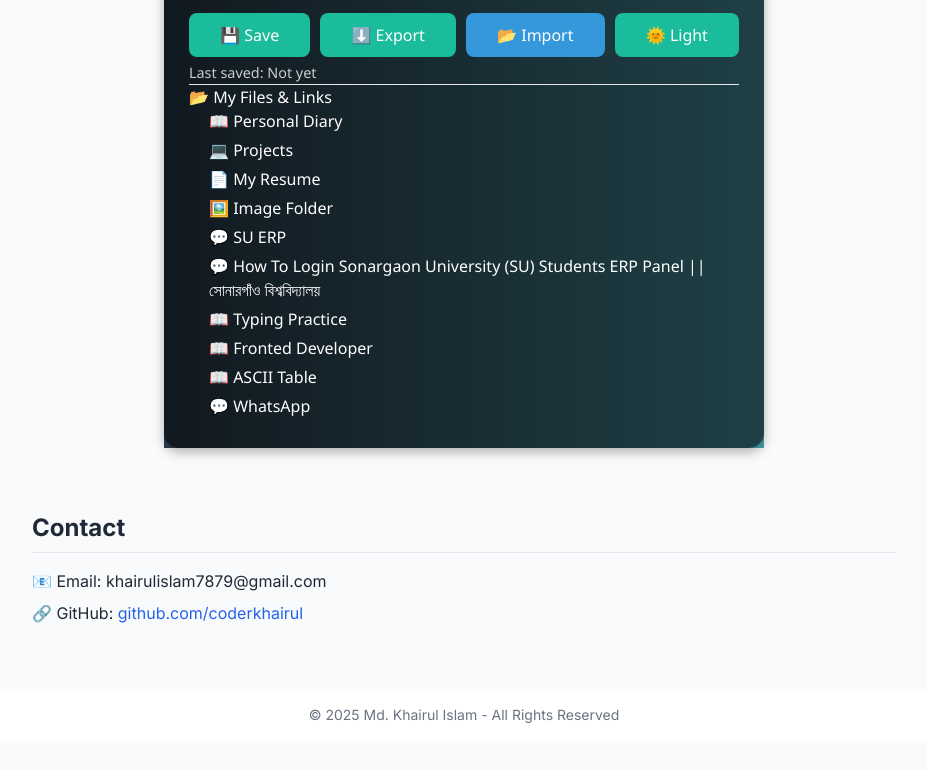
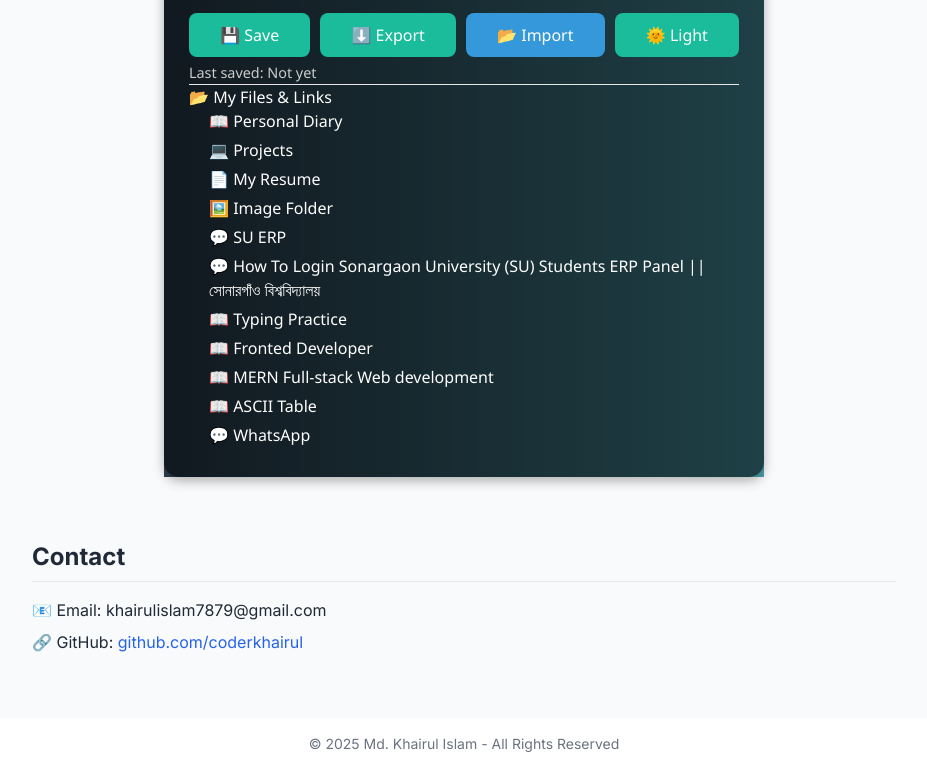
Before and after one commit to coderkhairul/My_Portfolio, a plain HTML site: page index.html in a window 1280 px wide. Shown: the part 5010-5780 px from the top of the page, without its empty margins (176-1103 px from the left). Before the commit the page ends 5751 px from the top, so only its background shows below. Drawn offline with nearby package versions, Linux system fonts and the light colour scheme; no server answers; a script that the page names is missing.

Commit message:
Update index.html

```diff
--- a/index.html
+++ b/index.html
@@ -451,6 +451,7 @@
       <li style="margin-bottom: 5px;"><a href="https://www.youtube.com/watch?v=s7lGvDoic-I&list=PLGdUCUc7fa7FGl2sQMKDeeDt3A7UKiiJQ&ab_channel=MuhammadAlamin" target="_blank" style="color: inherit; text-decoration:none;">💬 How To Login Sonargaon University (SU) Students ERP Panel || সোনারগাঁও বিশ্ববিদ্যালয়</a></li>
       <li style="margin-bottom: 5px;"><a href="https://10fastfingers.com/" target="_blank" style="color: inherit; text-decoration:none;">📖 Typing Practice</a></li>
       <li style="margin-bottom: 5px;"><a href="https://www.youtube.com/watch?v=b9eMGE7QtTk&list=PLXE2Bj4edhg40XZPnk-vSkLy_RtmBR3lp&ab_channel=JavaScriptMastery" target="_blank" style="color: inherit; text-decoration:none;">📖 Fronted Developer</a></li>
+      <li style="margin-bottom: 5px;"><a href="https://www.youtube.com/watch?v=ADFDxhipgiI&list=PLgH5QX0i9K3p06YY1fyReA2UK8mh_zsiY&index=1&ab_channel=AnisulIslam" target="_blank" style="color: inherit; text-decoration:none;">📖 MERN Full-stack Web development</a></li>
       <li style="margin-bottom: 5px;"><a href="https://www.lookuptables.com/text/ascii-table" target="_blank" style="color: inherit; text-decoration:none;">📖 ASCII Table</a></li>
       <li style="margin-bottom: 5px;"><a href="https://web.whatsapp.com/" target="_blank" style="color: inherit; text-decoration:none;">💬 WhatsApp</a></li>
     </ul>
```
